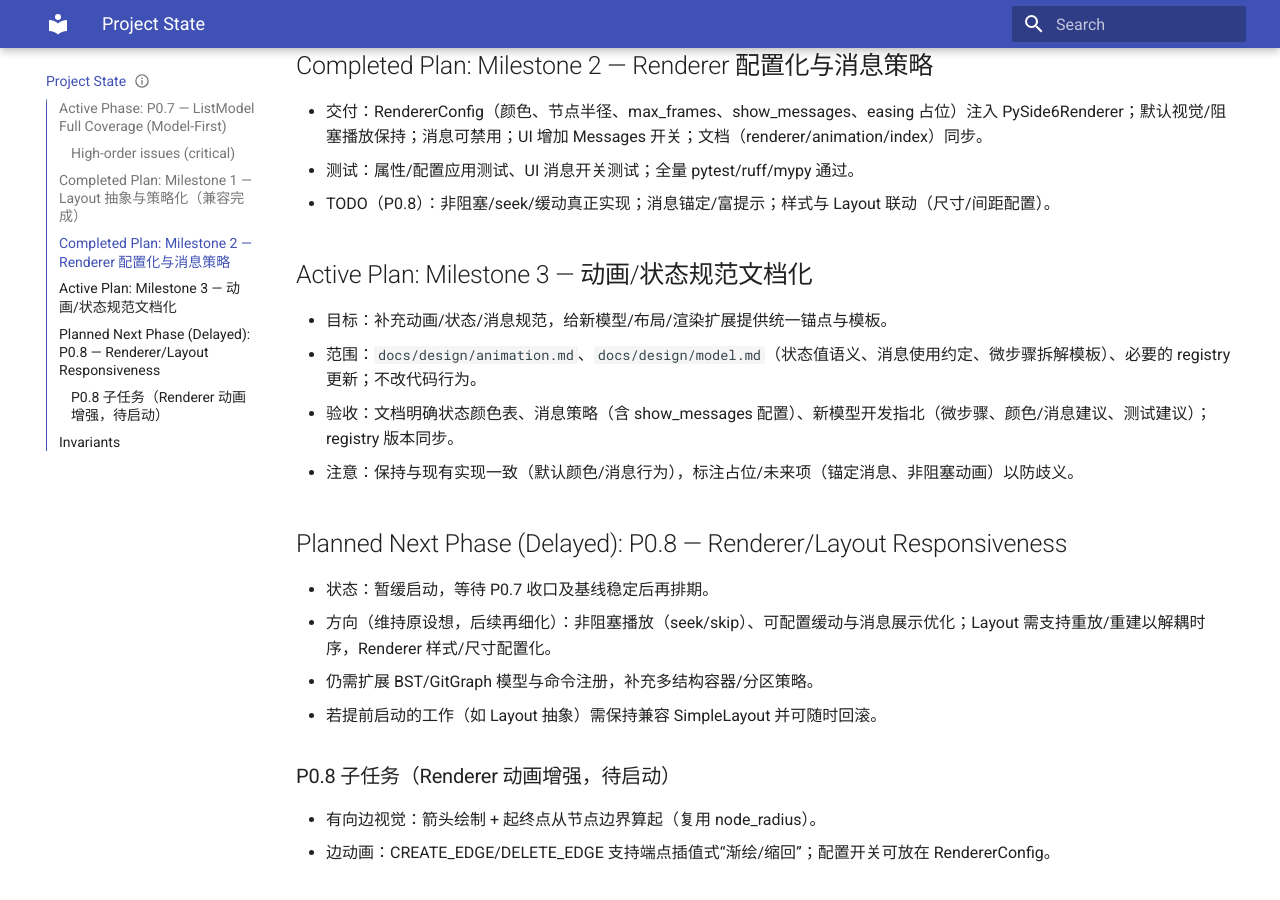
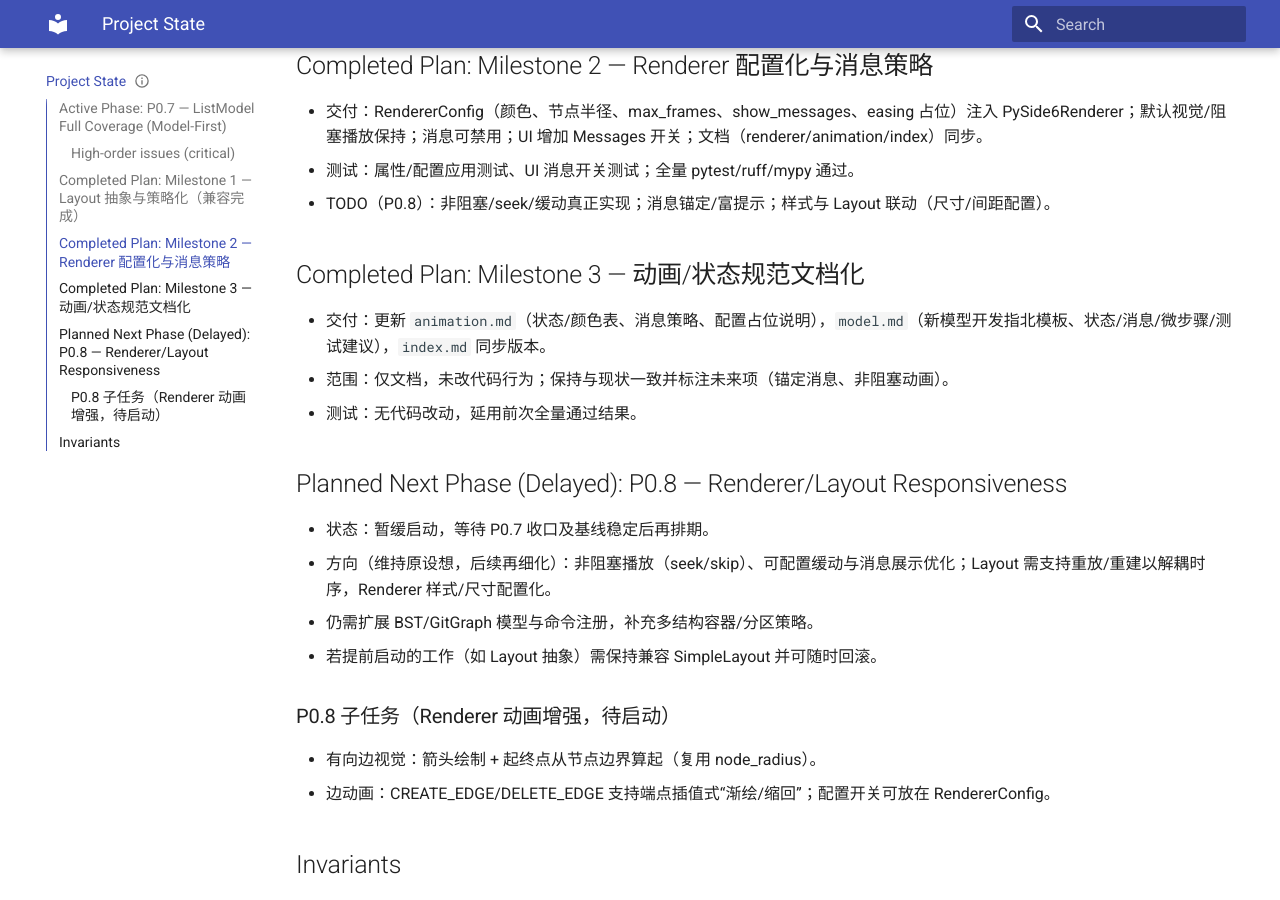
Before and after one commit to elecdot/ds-vis, an MkDocs documentation site: the page built from docs/project_state.md, in a window 1280 px wide and 900 px high, scrolled down 1483 px. Built offline with MkDocs 1.6.1 and Material for MkDocs 9.7.7, drawn with Linux system fonts in a browser that asks for light colours.

Commit message:
docs: compelete Milestone 3

```diff
--- a/docs/project_state.md
+++ b/docs/project_state.md
@@ -46,11 +46,10 @@ This document captures the active delivery phase, what is complete, current assu
 - 测试：属性/配置应用测试、UI 消息开关测试；全量 pytest/ruff/mypy 通过。
 - TODO（P0.8）：非阻塞/seek/缓动真正实现；消息锚定/富提示；样式与 Layout 联动（尺寸/间距配置）。
 
-## Active Plan: Milestone 3 — 动画/状态规范文档化
-- 目标：补充动画/状态/消息规范，给新模型/布局/渲染扩展提供统一锚点与模板。
-- 范围：`docs/design/animation.md`、`docs/design/model.md`（状态值语义、消息使用约定、微步骤拆解模板）、必要的 registry 更新；不改代码行为。
-- 验收：文档明确状态颜色表、消息策略（含 show_messages 配置）、新模型开发指北（微步骤、颜色/消息建议、测试建议）；registry 版本同步。
-- 注意：保持与现有实现一致（默认颜色/消息行为），标注占位/未来项（锚定消息、非阻塞动画）以防歧义。
+## Completed Plan: Milestone 3 — 动画/状态规范文档化
+- 交付：更新 `animation.md`（状态/颜色表、消息策略、配置占位说明），`model.md`（新模型开发指北模板、状态/消息/微步骤/测试建议），`index.md` 同步版本。
+- 范围：仅文档，未改代码行为；保持与现状一致并标注未来项（锚定消息、非阻塞动画）。
+- 测试：无代码改动，延用前次全量通过结果。
 
 ## Planned Next Phase (Delayed): P0.8 — Renderer/Layout Responsiveness
 - 状态：暂缓启动，等待 P0.7 收口及基线稳定后再排期。
```
Also changed, not shown: other parts of docs/project_state.md (+1 -1 lines).
